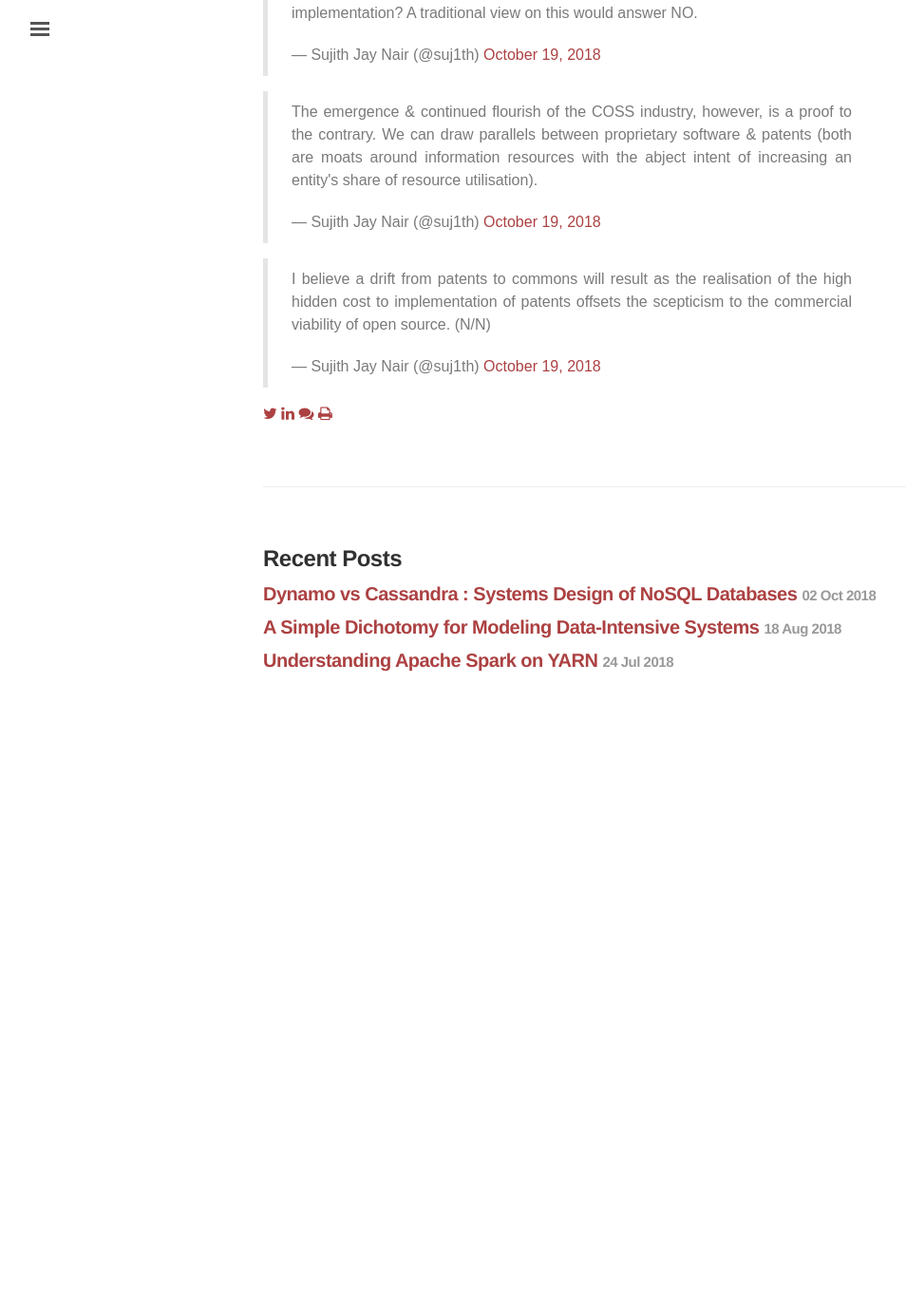
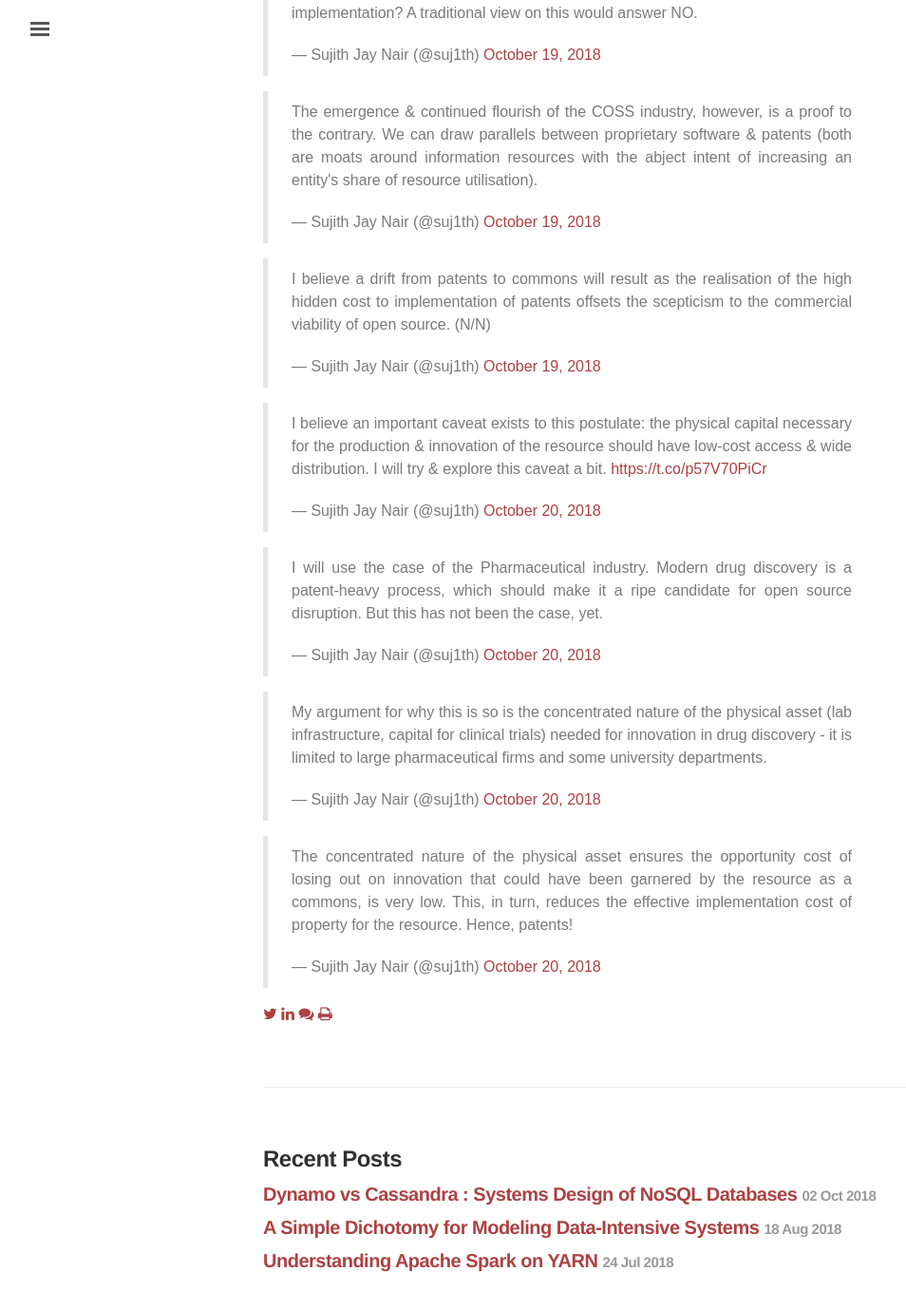
Before and after one commit to sujithjay/sujithjay.github.io, a Jekyll site: the page built from _posts/2018-10-19-Open-Source-Eats-Patents.md, in a window 1280 px wide and 1400 px high, scrolled down 1033 px. Shown: the top 1378 px of the window at 95% size, without its empty margins (3-957 px from the left). Built offline with Jekyll 4.4.1, drawn with Linux system fonts in a browser that asks for light colours; nearby versions of some CDN libraries; some web fonts are replaced; comment, search, counter and statistics services are not loaded; before the commit the page ends 1801 px from its top, so only the background shows below that.

Commit message:
Open Source Eats Patents - More Tweets

```diff
--- a/_posts/2018-10-19-Open-Source-Eats-Patents.md
+++ b/_posts/2018-10-19-Open-Source-Eats-Patents.md
@@ -17,3 +17,7 @@ permalink: /open-source-eats-patents/
 <blockquote class="twitter-tweet" data-conversation="none"><p lang="en" dir="ltr">How much lower? And, is this loss covered for by relinquishing the cost of property implementation? A traditional view on this would answer NO.</p>&mdash; Sujith Jay Nair (@suj1th) <a href="https://twitter.com/suj1th/status/1053238431323770880?ref_src=twsrc%5Etfw">October 19, 2018</a></blockquote> <script async src="https://platform.twitter.com/widgets.js" charset="utf-8"></script>
 <blockquote class="twitter-tweet" data-conversation="none"><p lang="en" dir="ltr">The emergence &amp; continued flourish of the COSS industry, however, is a proof to the contrary. We can draw parallels between proprietary software &amp; patents (both are moats around information resources with the abject intent of increasing an entity&#39;s share of resource utilisation).</p>&mdash; Sujith Jay Nair (@suj1th) <a href="https://twitter.com/suj1th/status/1053238434410549248?ref_src=twsrc%5Etfw">October 19, 2018</a></blockquote> <script async src="https://platform.twitter.com/widgets.js" charset="utf-8"></script>
 <blockquote class="twitter-tweet" data-conversation="none"><p lang="en" dir="ltr">I believe a drift from patents to commons will result as the realisation of the high hidden cost to implementation of patents offsets the scepticism to the commercial viability of open source. (N/N)</p>&mdash; Sujith Jay Nair (@suj1th) <a href="https://twitter.com/suj1th/status/1053238437283794944?ref_src=twsrc%5Etfw">October 19, 2018</a></blockquote> <script async src="https://platform.twitter.com/widgets.js" charset="utf-8"></script>
+<blockquote class="twitter-tweet"><p lang="en" dir="ltr">I believe an important caveat exists to this postulate: the physical capital necessary for the production &amp; innovation of the resource should have low-cost access &amp; wide distribution. I will try &amp; explore this caveat a bit. <a href="https://t.co/p57V70PiCr">https://t.co/p57V70PiCr</a></p>&mdash; Sujith Jay Nair (@suj1th) <a href="https://twitter.com/suj1th/status/1053725344249851910?ref_src=twsrc%5Etfw">October 20, 2018</a></blockquote> <script async src="https://platform.twitter.com/widgets.js" charset="utf-8"></script>
+<blockquote class="twitter-tweet" data-conversation="none"><p lang="en" dir="ltr">I will use the case of the Pharmaceutical industry. Modern drug discovery is a patent-heavy process, which should make it a ripe candidate for open source disruption. But this has not been the case, yet.</p>&mdash; Sujith Jay Nair (@suj1th) <a href="https://twitter.com/suj1th/status/1053725347718594560?ref_src=twsrc%5Etfw">October 20, 2018</a></blockquote> <script async src="https://platform.twitter.com/widgets.js" charset="utf-8"></script>
+<blockquote class="twitter-tweet" data-conversation="none"><p lang="en" dir="ltr">My argument for why this is so is the concentrated nature of the physical asset (lab infrastructure, capital for clinical trials) needed for innovation in drug discovery - it is limited to large pharmaceutical firms and some university departments.</p>&mdash; Sujith Jay Nair (@suj1th) <a href="https://twitter.com/suj1th/status/1053725351107551232?ref_src=twsrc%5Etfw">October 20, 2018</a></blockquote> <script async src="https://platform.twitter.com/widgets.js" charset="utf-8"></script>
+<blockquote class="twitter-tweet" data-conversation="none"><p lang="en" dir="ltr">The concentrated nature of the physical asset ensures the opportunity cost of losing out on innovation that could have been garnered by the resource as a commons, is very low. This, in turn, reduces the effective implementation cost of property for the resource. Hence, patents!</p>&mdash; Sujith Jay Nair (@suj1th) <a href="https://twitter.com/suj1th/status/1053725354064601088?ref_src=twsrc%5Etfw">October 20, 2018</a></blockquote> <script async src="https://platform.twitter.com/widgets.js" charset="utf-8"></script>
```
